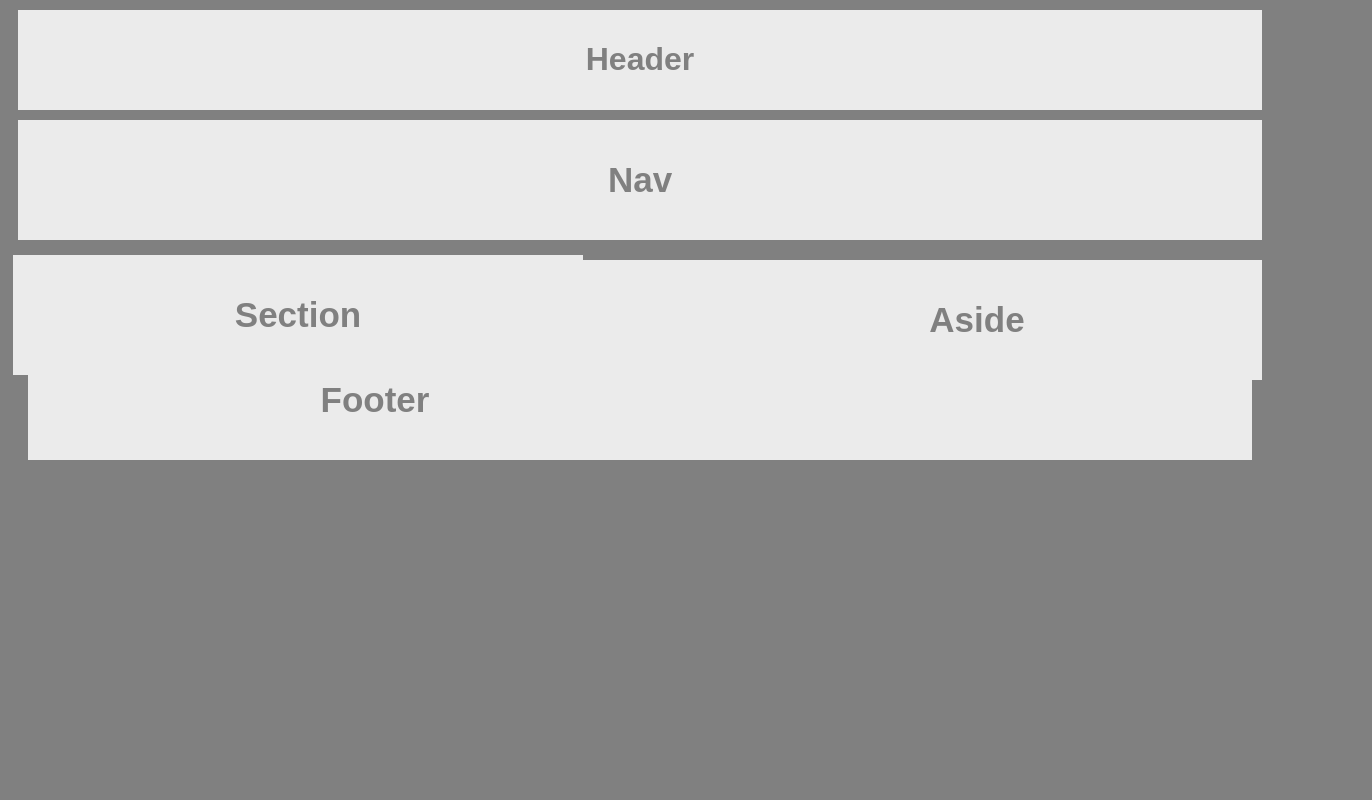
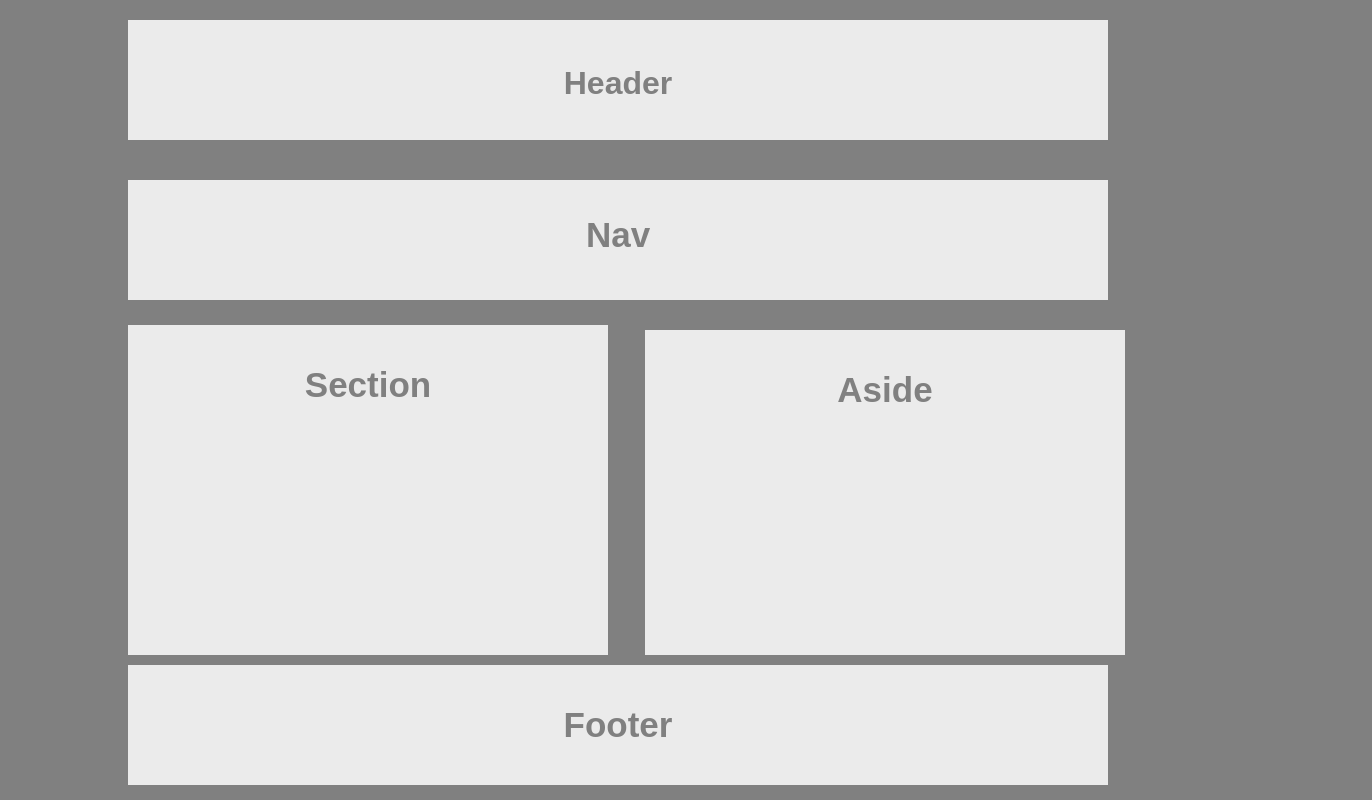
Before and after one commit to TNorsang/HW-Wireframe, a plain HTML site: page index.html in a window 1280 px wide. Shown: the whole page, 1372 px wide, since content can reach past the window. Drawn offline with Linux system fonts and the light colour scheme.

Commit message:
:add index.html

```diff
--- a/index.html
+++ b/index.html
@@ -6,18 +6,22 @@
        <link rel="stylesheet" type="text/css" href="styles.css" />
    </head>
     <body>
-        <header>
-            <h1>Header</h1>
-        </header>
-       <div class="center">
+        <div class="relative">
+
+            <header>
+                <h1>Header</h1>
+            </header>
+
+
+
 
            <p id="p01"><strong> Nav </strong>
            <p id="p02"><strong> Section </strong>
+
+
            <p id="po3"><strong> Aside </strong>
            <p id="po4"><strong>Footer</strong></p>
 
-
-       </section>
 
        </div>
 
--- a/styles.css
+++ b/styles.css
@@ -1,25 +1,39 @@
+div.relative {
+    position: relative;
+    left: 100px;
+}
+
+/* Header Attributes */
 header {
     background-color: #ebebeb;
     color: gray;
     text-align: center;
     padding: 10px;
     font-family: 'Arial', 'Helvetica Neue', Helvetica, sans-serif;
-    margin: 10px;
+    margin: 20px;
+    width: 960px;
+    height: 100px;
+    line-height: 65px;
 }
-
+/* Website Background Color */
 body {
     background-color: gray;
 }
-
+/* Nav Box Attributes */
 #p01 {
     background-color: #ebebeb;
     color: gray;
     text-align: center;
-    padding: 40px;
+    padding: 10px;
     font-family: 'Arial', 'Helvetica Neue', Helvetica, sans-serif;
-    margin: 10px;
     font-size: 35px;
+    margin: 20px;
+    width: 960px;
+    height: 100px;
+    line-height: 90px;
+    display: inline-block;
 }
+/* Section Attributes */
 #p02 {
     background-color: #ebebeb;
     color: gray;
@@ -29,8 +43,17 @@ body {
     margin: 5px;
     font-size: 35px;
     float: left;
-    width: 490px;
+    width: 400px;
+    height: 250px;
+    position: relative;
+    left: 15px;
 }
+
+/* Article Attributes */
+
+
+
+/* Aside Attributes */
 #po3 {
     background-color: #ebebeb;
     color: gray;
@@ -40,14 +63,23 @@ body {
     margin: 10px;
     font-size: 35px;
     float: right;
-    width: 490px;
+    width: 400px;
+    height: 245px;
+    position: relative;
+    right: 237px;
 }
+/* Footer Attributes */
 #po4 {
     background-color: #ebebeb;
     color: gray;
     text-align: center;
     padding: 40px;
     font-family: 'Arial', 'Helvetica Neue', Helvetica, sans-serif;
-    margin: 20px;
     font-size: 35px;
+    margin: 10px;
+    width: 900px;
+    position: relative;
+    left: 10px;
+    float: both;
+    clear: both;
 }
```
